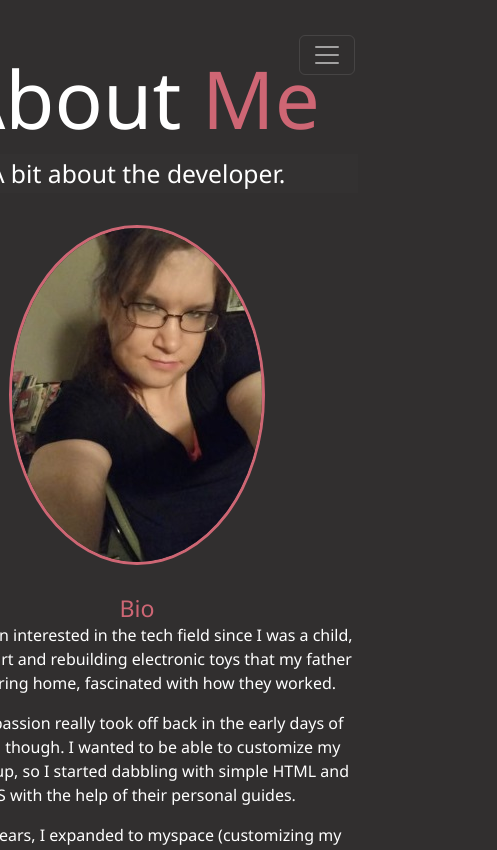
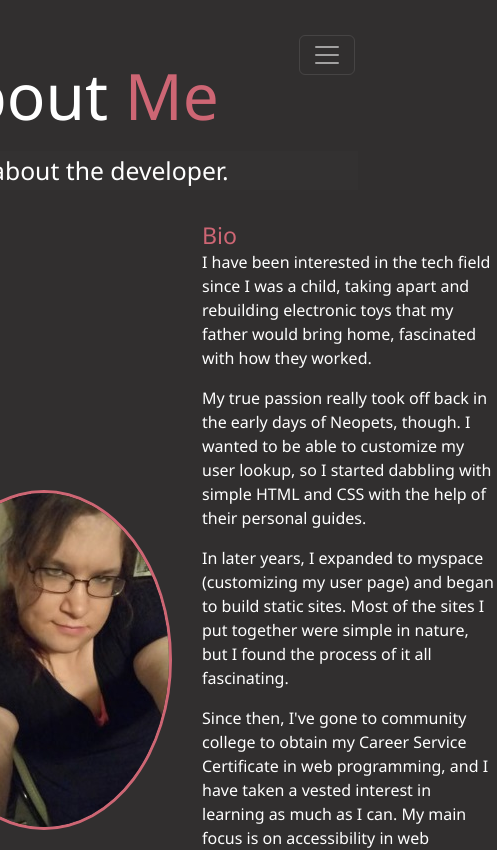
Before and after one commit to coding-for-llamas/CFL-Front, a React app: page /about in a window 390 px wide. Shown: the top 850 px of the page, 497 px wide, since content can reach past the window. Built offline with nearby package versions, Linux system fonts and the light colour scheme; no server answers; a web font is replaced by a local one.

Commit message:
Fixes nav & size issues on mobile

```diff
--- a/src/components/Nav/Navbar.js
+++ b/src/components/Nav/Navbar.js
@@ -19,7 +19,7 @@ export default class Navigation extends Component {
     const { width } = this.state;
     return (
       <>
-        {width <= 768 - 18 || width === 751
+        {width <= 768
           ? (
             <DefaultCollapsableNav />
           ) : (
--- a/src/containers/Homepage/HomepageContent.js
+++ b/src/containers/Homepage/HomepageContent.js
@@ -2,7 +2,7 @@ import React from 'react';
 import background from '../../../static/img/background.jpg';
 
 const HomeContent = () => (
-  <main>
+  <main className="home-main">
     <img src={background} alt="Laptop" className="bg" />
     <div className="homeHeader">
       <h1 className="lg-heading">
--- a/static/css/_config.scss
+++ b/static/css/_config.scss
@@ -1,5 +1,6 @@
 $primary-color: #312f2f;
 $secondary-color: #ce6674;
+$third-color: #ffc0c9;
 
 @mixin easeOut {
     transition: all 0.5s ease-out;
--- a/static/css/_mobile.scss
+++ b/static/css/_mobile.scss
@@ -14,11 +14,16 @@
     }
 }
 
-@media screen and (max-width: 768px) {
+@media screen and (min-width: 501px) and (max-width: 768px) {
     @include mobileMenu;
 
     // Tablets & Small Laptops
     @include mediaMd {
+        .container {
+            text-align: center;
+            margin-left: 0;
+        }
+
         main {
             align-items: center;
             text-align: center;
@@ -31,7 +36,6 @@
 
         ul.menu-nav,
         div.menu-branding {
-            float: none;
             width: 100%;
             min-height: 0;
 
@@ -67,9 +71,22 @@
             grid-template-columns: repeat(2, 1fr);
         }
     }
+}
 
     // Smartphones
-    @include mediaSm {
+    @media screen and (max-width: 500px) {
+        @include mobileMenu;
+        @media screen and (min-width: 320px) and (max-width: 499px) {
+            main .lg-heading {
+                font-size: 4rem !important;
+                margin: 0 10.5px;
+            }
+        }
+
+        .container {
+            text-align: center !important;
+        }
+        @include mediaSm {
         main {
             padding: 2rem;
             margin-left: -116px;
--- a/static/css/main.scss
+++ b/static/css/main.scss
@@ -31,6 +31,10 @@ img.bg {
     opacity: 0.1;
 
     z-index: -2;
+}
+
+main.home-main {
+    min-height: 0 !important;
 }
 
 main {
@@ -114,6 +118,17 @@ a {
                 color: $secondary-color;
                 @include easeOut();
             }
+        }
+    }
+
+    .contact-info {
+        a:hover {
+            color: $secondary-color;
+            text-decoration: none;
+        }
+
+        a:visited {
+            color: $third-color;
         }
     }
 
```
